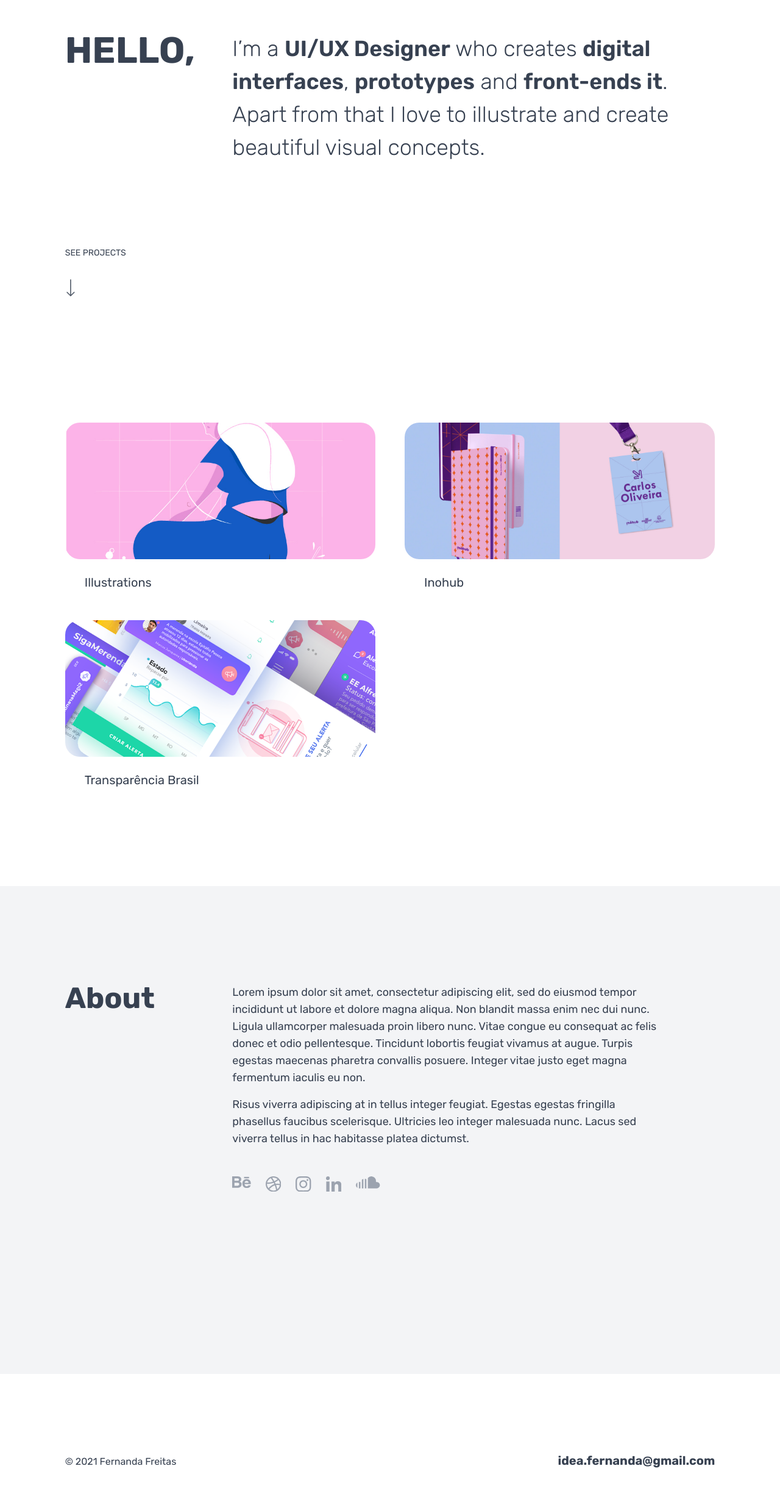
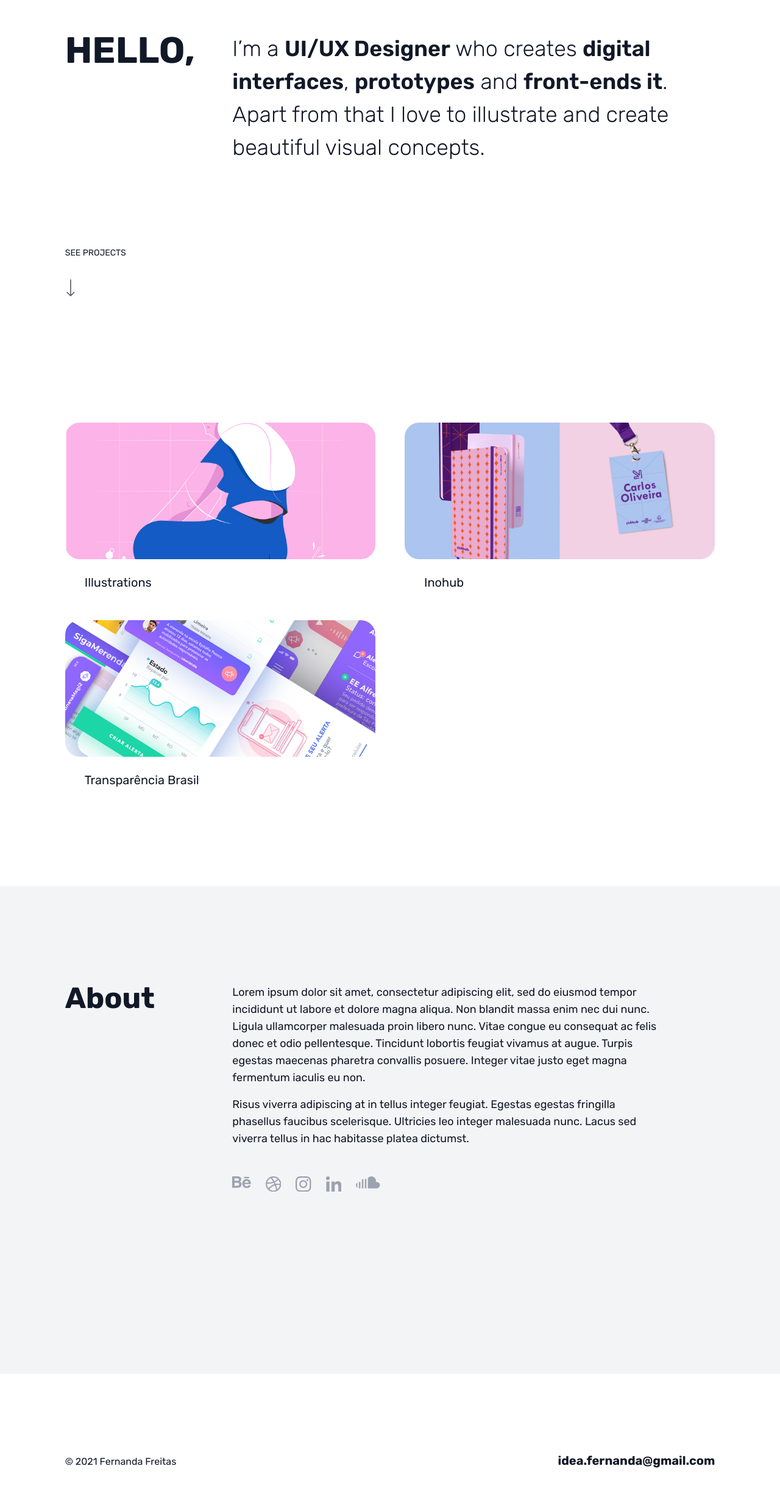
Before and after one commit to fernanda-freitas/personal-website, a Gatsby site: page / in a window 1280 px wide. Shown: the part 267-2712 px from the top of the page at 61% size. Built offline with nearby package versions, Linux system fonts and the light colour scheme; Gatsby itself is replaced by a stand-in of ours.

Commit message:
adjustments

```diff
--- a/src/components/header.js
+++ b/src/components/header.js
@@ -10,7 +10,7 @@ export default function Header() {
     return (
         < >
             <Cursor />
-            <nav className="absolute inset-0 z-10 w-10/12 h-20 flex mx-auto items-center justify-between font-rubik text-gray-700">
+            <nav className="absolute inset-0 z-10 w-10/12 h-20 flex mx-auto items-center justify-between font-rubik text-gray-900">
                 <div>
                     <a href="https://www.linkedin.com/in/fernanda-freitas-martinez-8b9a792a/" target="_blank" rel="noreferrer" className="hidden md:inline text-xl font-medium">@fernanda-freitas</a>
                     <a href="https://www.linkedin.com/in/fernanda-freitas-martinez-8b9a792a/" target="_blank" rel="noreferrer" className="inline md:hidden text-xl font-medium">@fernanda</a>
--- a/src/components/hero.js
+++ b/src/components/hero.js
@@ -82,11 +82,11 @@ export default function Hero() {
           }} /> */}
           <div className="grid grid-cols-12 gap-8 h-screen w-10/12 mx-auto pt-20">
             <div className="col-span-12 grid grid-cols-12 gap-8 pt-20 md:pt-60">
-              <h1 className="col-span-12 lg:col-span-3 text-6xl font-rubik font-bold text-gray-700 uppercase">Hello,</h1>
-              <h3 className="col-span-12 lg:col-span-9 text-4xl font-rubik font-light leading-normal text-gray-700">I’m a <span className="font-semibold">UI/UX Designer</span> who creates <span className="font-semibold">digital interfaces</span>, <span className="font-semibold">prototypes</span> and <span className="font-semibold">front-ends it</span>. Apart from that I love to illustrate and create beautiful visual concepts.</h3>
+              <h1 className="col-span-12 lg:col-span-3 text-6xl font-rubik font-bold text-gray-900 uppercase">Hello,</h1>
+              <h3 className="col-span-12 lg:col-span-9 text-4xl font-rubik font-light leading-normal text-gray-900">I’m a <span className="font-semibold">UI/UX Designer</span> who creates <span className="font-semibold">digital interfaces</span>, <span className="font-semibold">prototypes</span> and <span className="font-semibold">front-ends it</span>. Apart from that I love to illustrate and create beautiful visual concepts.</h3>
             </div>
             <Cursor />
-              <div className="col-span-12 flex flex-col justify-end mb-10 text-gray-700">
+              <div className="col-span-12 flex flex-col justify-end mb-10 text-gray-900">
                 <span className="font-rubik text-sm uppercase">See Projects</span>
                 <div
                     onMouseEnter={() => cursorChangeHandler("hovered")}
@@ -94,7 +94,7 @@ export default function Hero() {
                     role="link"
                     tabIndex="0"
                   >
-                  <AnchorLink to="/#work" title="All works">
+                  <AnchorLink to="/#work" title="All works" className="social-icon">
                     <IconArrowDown />
                   </AnchorLink>
               </div>
--- a/src/components/work.js
+++ b/src/components/work.js
@@ -16,7 +16,7 @@ export default function Work() {
                   <div className="mb-6 rounded-3xl overflow-hidden" alt="Illustration project">
                     <img className="object-cover w-full h-56 transform transition duration-500 hover:scale-110" src={IllustrationThumb} alt="Alterar alt"/>
                   </div>
-                    <h3 className="inline ml-8 text-xl font-rubik text-gray-700">Illustrations</h3>
+                    <h3 className="inline ml-8 text-xl font-rubik text-gray-900">Illustrations</h3>
                 </Link>
             </div>
             <div className="col-span-12 md:col-span-6">
@@ -24,7 +24,7 @@ export default function Work() {
                   <div className="mb-6 rounded-3xl overflow-hidden" alt="Illustration project">
                     <img className="object-cover w-full h-56 transform transition duration-500 hover:scale-110" src={InohubThumb} alt="Alterar alt"/>
                   </div>
-                    <h3 className="inline ml-8 text-xl font-rubik text-gray-700">Inohub</h3>
+                    <h3 className="inline ml-8 text-xl font-rubik text-gray-900">Inohub</h3>
                 </Link>
             </div>
             <div className="col-span-12 md:col-span-6">
@@ -32,7 +32,7 @@ export default function Work() {
                   <div className="mb-6 rounded-3xl overflow-hidden" alt="Illustration project">
                     <img className="object-cover w-full h-56 transform transition duration-500 hover:scale-110" src={TbThumb} alt="Alterar alt"/>
                   </div>
-                    <h3 className="inline ml-8 text-xl font-rubik text-gray-700">Transparência Brasil</h3>
+                    <h3 className="inline ml-8 text-xl font-rubik text-gray-900">Transparência Brasil</h3>
                 </Link>
             </div>
           </div>
--- a/src/pages/index.js
+++ b/src/pages/index.js
@@ -24,10 +24,10 @@ export default function HomePage() {
         <Cursor />
         <section id="about" className="h-screen bg-gray-100">
           <div className="w-10/12 mx-auto py-40 grid grid-cols-12 grid-rows-2 gap-8">
-              <h1 className="col-span-12 row-span-1 lg:col-span-3 text-5xl font-rubik font-bold text-gray-700">About</h1>
+              <h1 className="col-span-12 row-span-1 lg:col-span-3 text-5xl font-rubik font-bold text-gray-900">About</h1>
               <div className="col-span-12 row-span-1 lg:col-span-8">
-                <p className="font-rubik text-lg text-gray-700">Lorem ipsum dolor sit amet, consectetur adipiscing elit, sed do eiusmod tempor incididunt ut labore et dolore magna aliqua. Non blandit massa enim nec dui nunc. Ligula ullamcorper malesuada proin libero nunc. Vitae congue eu consequat ac felis donec et odio pellentesque. Tincidunt lobortis feugiat vivamus at augue. Turpis egestas maecenas pharetra convallis posuere. Integer vitae justo eget magna fermentum iaculis eu non.</p>
-                <p className="font-rubik text-lg text-gray-700">Risus viverra adipiscing at in tellus integer feugiat. Egestas egestas fringilla phasellus faucibus scelerisque. Ultricies leo integer malesuada nunc. Lacus sed viverra tellus in hac habitasse platea dictumst.</p>
+                <p className="font-rubik text-lg text-gray-900">Lorem ipsum dolor sit amet, consectetur adipiscing elit, sed do eiusmod tempor incididunt ut labore et dolore magna aliqua. Non blandit massa enim nec dui nunc. Ligula ullamcorper malesuada proin libero nunc. Vitae congue eu consequat ac felis donec et odio pellentesque. Tincidunt lobortis feugiat vivamus at augue. Turpis egestas maecenas pharetra convallis posuere. Integer vitae justo eget magna fermentum iaculis eu non.</p>
+                <p className="font-rubik text-lg text-gray-900">Risus viverra adipiscing at in tellus integer feugiat. Egestas egestas fringilla phasellus faucibus scelerisque. Ultricies leo integer malesuada nunc. Lacus sed viverra tellus in hac habitasse platea dictumst.</p>
               </div>
             <div className="flex col-start-4 col-span-8 row-start-2 space-x-6">
               <a
@@ -36,7 +36,6 @@ export default function HomePage() {
               rel="noreferrer"
               onMouseEnter={() => cursorChangeHandler("hovered")}
               onMouseLeave={() => cursorChangeHandler("")}
-              role="link"
               tabIndex="0"
               className="social-icon"
               >
@@ -48,7 +47,6 @@ export default function HomePage() {
               rel="noreferrer"
               onMouseEnter={() => cursorChangeHandler("hovered")}
               onMouseLeave={() => cursorChangeHandler("")}
-              role="link"
               tabIndex="0"
               className="social-icon"
               >
@@ -60,7 +58,6 @@ export default function HomePage() {
               rel="noreferrer"
               onMouseEnter={() => cursorChangeHandler("hovered")}
               onMouseLeave={() => cursorChangeHandler("")}
-              role="link"
               tabIndex="0"
               className="social-icon"
               >
@@ -72,7 +69,6 @@ export default function HomePage() {
               rel="noreferrer"
               onMouseEnter={() => cursorChangeHandler("hovered")}
               onMouseLeave={() => cursorChangeHandler("")}
-              role="link"
               tabIndex="0"
               className="social-icon"
               >
@@ -84,7 +80,6 @@ export default function HomePage() {
               rel="noreferrer"
               onMouseEnter={() => cursorChangeHandler("hovered")}
               onMouseLeave={() => cursorChangeHandler("")}
-              role="link"
               tabIndex="0"
               className="social-icon"
               >
@@ -94,8 +89,8 @@ export default function HomePage() {
           </div>
         </section>
         <section id="contact" className="w-10/12 mx-auto my-32 block md:flex items-end">
-          <span className="font-rubik text-gray-700 text-xs md:text-base">© 2021 Fernanda Freitas</span>
-          <span className="font-rubik text-gray-700 text-xl font-bold ml-auto">idea.fernanda@gmail.com</span>
+          <span className="font-rubik text-gray-900 text-xs md:text-base">© 2021 Fernanda Freitas</span>
+          <span className="font-rubik text-gray-900 text-xl font-bold ml-auto">idea.fernanda@gmail.com</span>
         </section>
     </>
   )
```
